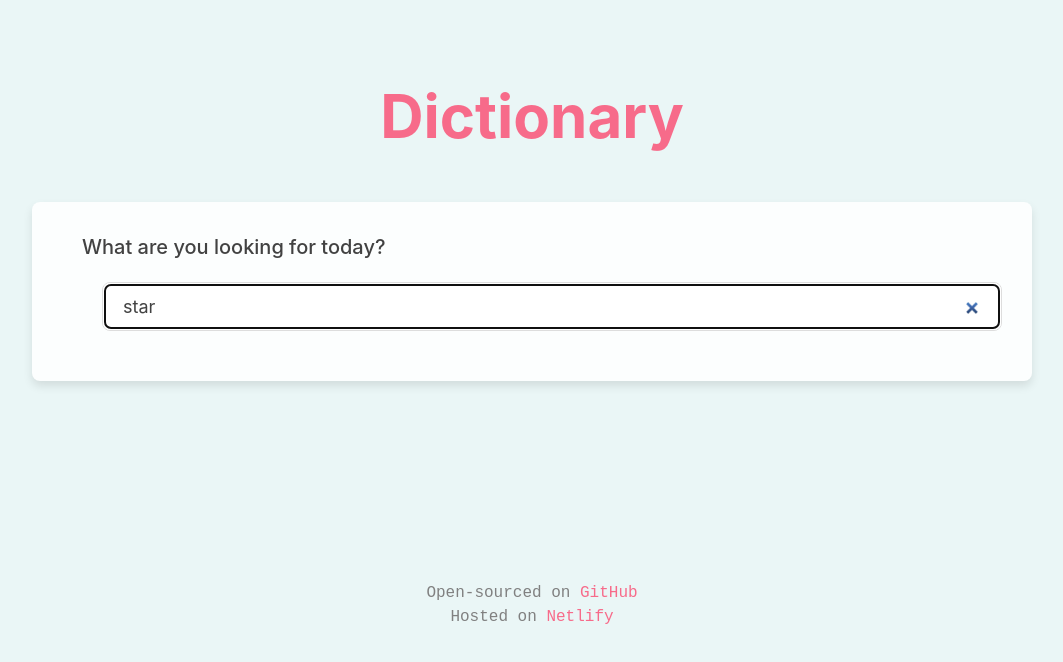
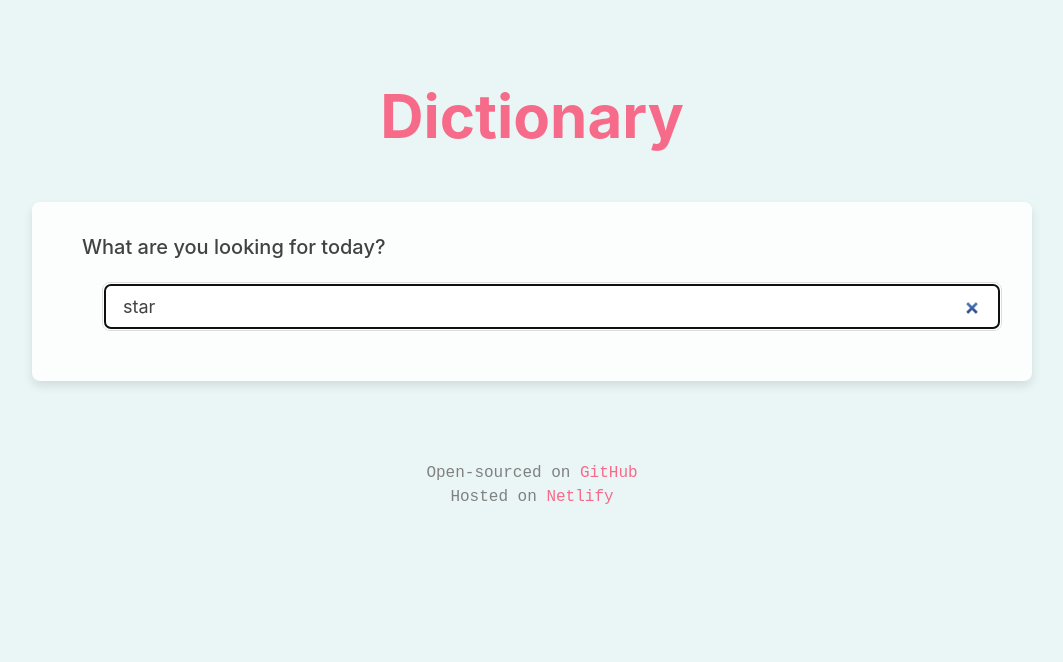
Before and after one commit to shouedpro/react-dictionary-project, a React (Create React App) app: page / in a window 1280 px wide. Shown: the top 662 px of the page, without its empty margins (108-1171 px from the left). Built offline with nearby package versions, Linux system fonts and the light colour scheme; no server answers.

Commit message:
Amend the footer

```diff
--- a/src/App.css
+++ b/src/App.css
@@ -25,7 +25,7 @@ footer {
   color: grey;
   font-family: monospace;
   font-size: 16px;
-  margin-top: 200px;
+  margin-top: 80px;
   text-align: center;
 }
 
```
